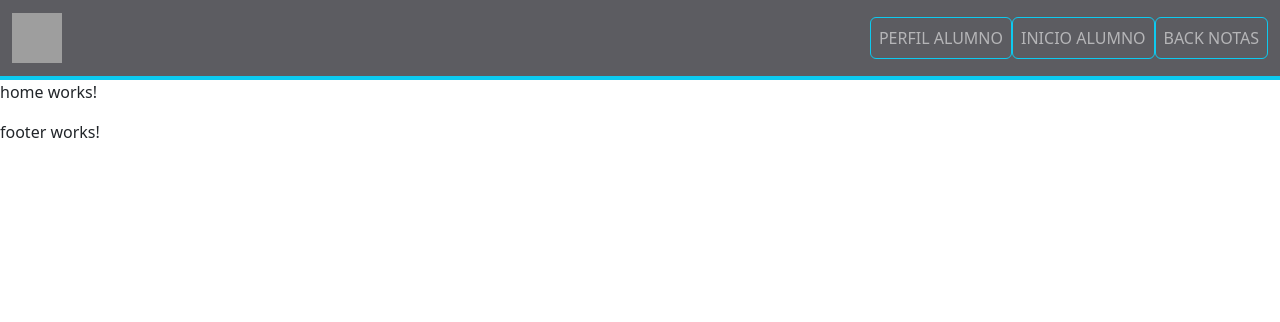
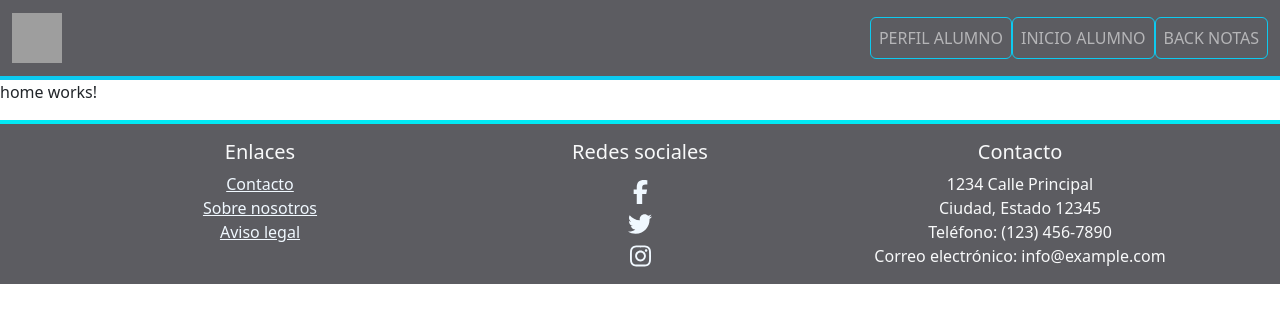
Before and after one commit to zaru420/proyecto_final_angular, an Angular app: page / in a window 1280 px wide. Shown: the top 322 px of the page. Built offline with nearby package versions, Linux system fonts and the light colour scheme; grey boxes are pictures that could not be loaded.

Commit message:
footer con algunos enlaces(vacios)

```diff
--- a/src/app/layout/footer/footer.component.css
+++ b/src/app/layout/footer/footer.component.css
@@ -0,0 +1,18 @@
+@import '/src/styles.css';
+
+/* Estilo del borde inferior del menú */
+.border-top-footer {
+  width: 100%;
+  background: var(--color-secundario);
+  padding-top: 4px;
+}
+
+.footer-bg {
+  background: var(--color-principal);
+}
+.footer-link {
+  color: aliceblue;
+}
+.footer-link:hover {
+  color: var(--color-secundario);
+}
--- a/src/app/layout/footer/footer.component.html
+++ b/src/app/layout/footer/footer.component.html
@@ -1 +1,34 @@
-<p>footer works!</p>
+<div class="border-top-footer">
+  <footer class="footer-bg text-light">
+    <div class="container text-center">
+      <div class="row">
+        <div class="col-12 col-sm-6 col-md-4 mt-3 h-100">
+          <h5>Enlaces</h5>
+          <!-- list-untyled es para quitar los puntos de la lista <li> -->
+          <ul class="list-unstyled">
+            <li><a class="footer-link" href="#">Contacto</a></li>
+            <li><a class="footer-link" href="#">Sobre nosotros</a></li>
+            <li><a class="footer-link" href="#">Aviso legal</a></li>
+          </ul>
+        </div>
+        <div class="col-12 col-sm-6 col-md-4 mt-3 h-100">
+          <h5>Redes sociales</h5>
+          <ul class="list-unstyled">
+            <li class="pt-2"><a class="footer-link" href="#"><i class="fab fa-facebook-f fa-xl"></i></a></li>
+            <li class="pt-2"><a class="footer-link" href="#"><i class="fab fa-twitter fa-xl"></i></a></li>
+            <li class="pt-2"><a class="footer-link" href="#"><i class="fab fa-instagram fa-xl"></i></a></li>
+          </ul>
+        </div>
+        <div class="col-12 col-sm-6 col-md-4 mt-3 h-100">
+          <h5>Contacto</h5>
+          <address>
+            1234 Calle Principal<br>
+            Ciudad, Estado 12345<br>
+            Teléfono: (123) 456-7890<br>
+            Correo electrónico: info@example.com
+          </address>
+        </div>
+      </div>
+    </div>
+  </footer>
+</div>
--- a/src/styles.css
+++ b/src/styles.css
@@ -1,4 +1,5 @@
 /* You can add global styles to this file, and also import other style files */
 :root {
-  --color-boton-login: #03e9f4;
+  --color-secundario: #03e9f4;
+  --color-principal: rgb(92, 92, 97);
 }
```
